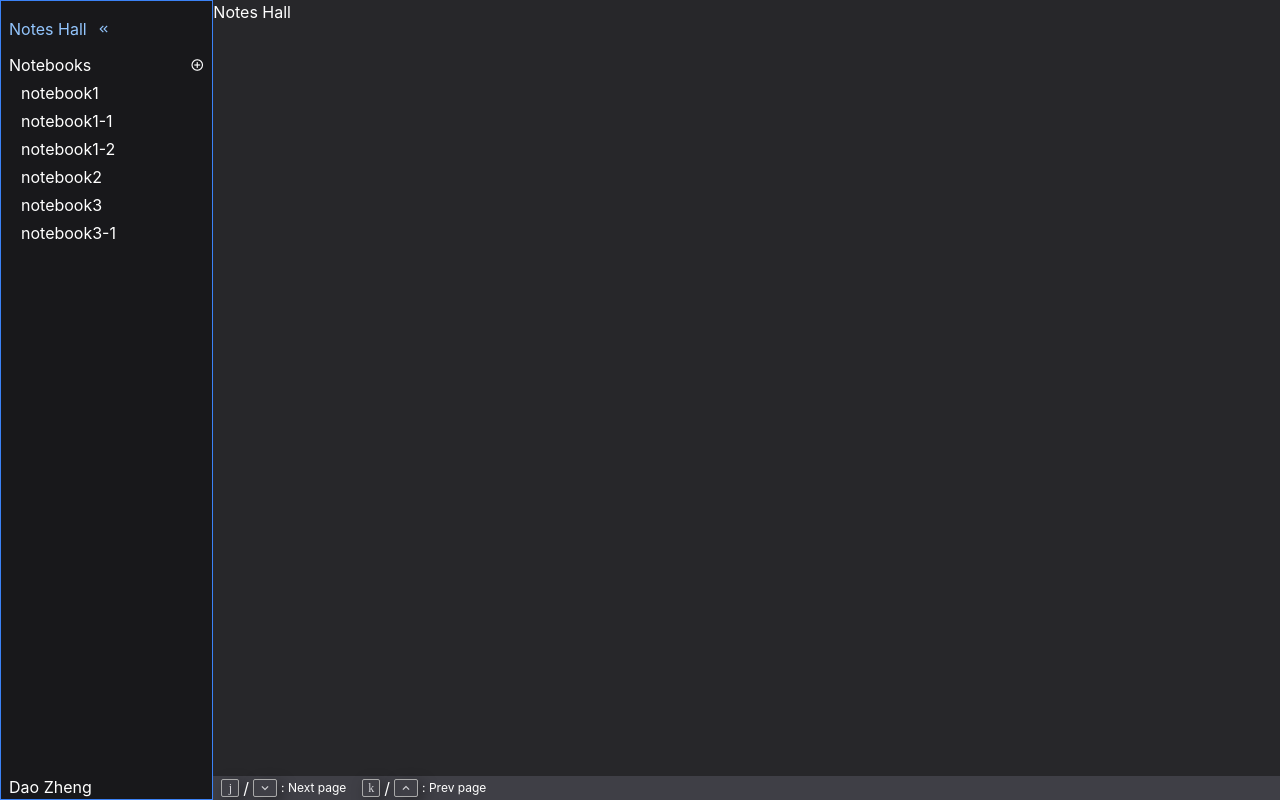
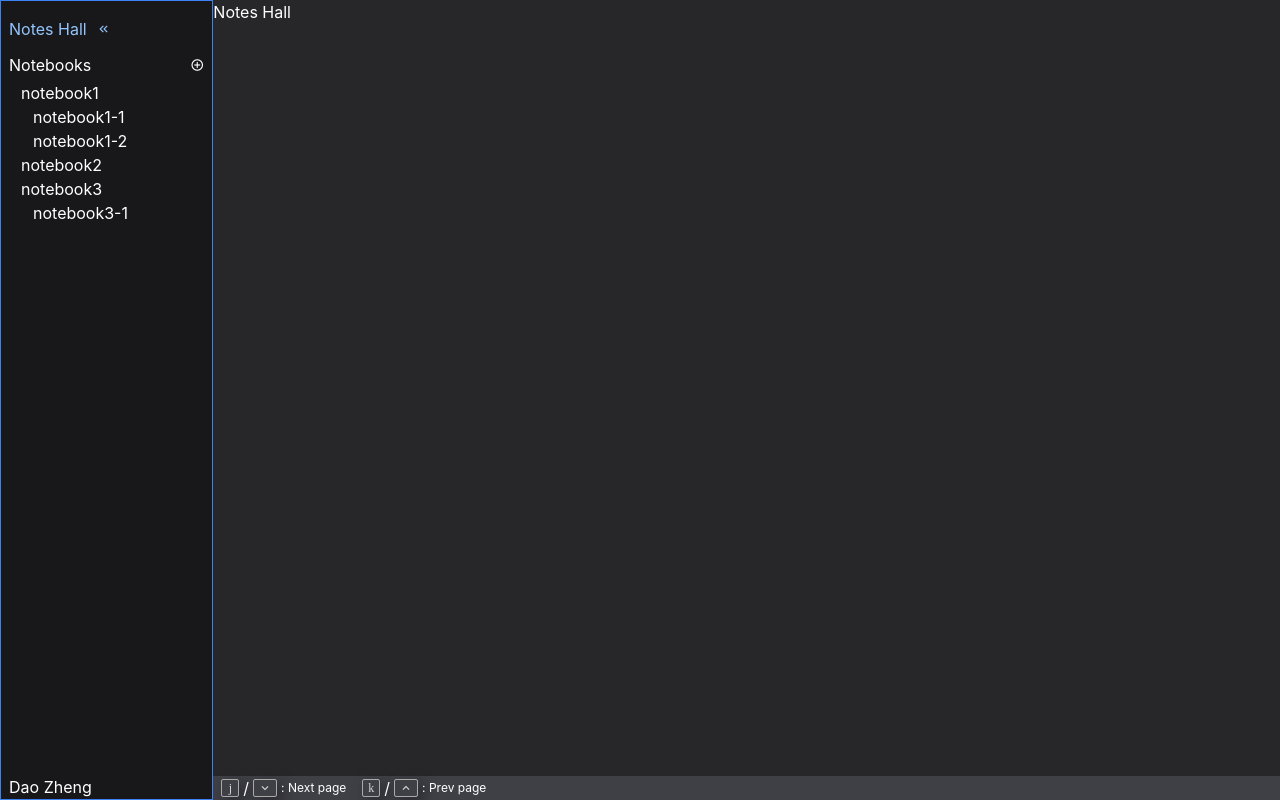
Before and after one commit to daoyzheng/notecraft, a React (Vite) app: page / in a window 1280 px wide. Built offline with nearby package versions, Linux system fonts and the light colour scheme.

Commit message:
Fix notebook children styling

```diff
--- a/src/components/globalMenu/GlobalMenu.tsx
+++ b/src/components/globalMenu/GlobalMenu.tsx
@@ -7,7 +7,6 @@ import routes from "../../routes"
 import GlobalNavigationStore from "../../store/GlobalNavigationStore"
 import NotebookStore from "../../store/NotebookStore"
 import { notebooksMock } from "../../utils/mock"
-import NotebookItem from "../notebookItem/NotebookItem"
 import NotebookList from "../notebookList/NotebookList"
 import GlobalMenuItem from "./GlobalMenuItem"
 import { NotebookListContainer } from "./GlobalMenuItem.styled"
@@ -71,7 +70,7 @@ const GlobalMenu = observer(() => {
           </GlobalMenuItem>
           <i className={`${currentFocus === menuOptions.notebookLanding ? 'text-blue-300' : ''} material-icons-outlined text-sm cursor-pointer`}>add_circle_outline</i>
         </div>
-        <NotebookListContainer className="space-y-1 ml-3" ref={notebookListRef}>
+        <NotebookListContainer ref={notebookListRef}>
           <NotebookList
             onSelectNotebook={handleSelectNotebook}
             notebookList={notebookList}
--- a/src/components/notebookList/NotebookList.tsx
+++ b/src/components/notebookList/NotebookList.tsx
@@ -17,10 +17,10 @@ const NotebookList = observer(({ notebookList, currentFocus, onSelectNotebook }:
   }
 
   return (
-    <>
+    <ul className="ml-3">
       {notebookList.map(notebook => {
         return (
-          <>
+          <li>
             <NotebookItem
               isActive={currentFocus == menuOptions.notebook && !!currentNotebookId && currentNotebookId === notebook.id}
               notebook={notebook}
@@ -35,10 +35,10 @@ const NotebookList = observer(({ notebookList, currentFocus, onSelectNotebook }:
                 currentFocus={currentFocus}
               />
             }
-          </>
+          </li>
         )
       })}
-    </>
+    </ul>
   )
 })
 
--- a/src/layouts/HomeLayout.tsx
+++ b/src/layouts/HomeLayout.tsx
@@ -14,7 +14,7 @@ const HomeLayout: React.FC = observer(() => {
   return (
     <div className="grid grid-cols-12 h-screen w-screen">
       <header
-        className={`${isInGlobalMenu ? 'border-blue-500' : 'border-transparent'} bg-zinc-900 col-span-2 text-white pt-4 px-2  border`}
+        className={`${isInGlobalMenu ? 'border-blue-500' : 'border-transparent'} bg-zinc-900 col-span-2 text-white pt-4 px-2 border`}
         onMouseEnter={handleEnterMenu} >
         <GlobalMenu />
       </header>
--- a/src/utils/mock.ts
+++ b/src/utils/mock.ts
@@ -50,7 +50,7 @@ export const notesMock = [
   },
   {
     id: 6,
-    title: 'notecraft is awesome',
+    title: 'welcome to children',
     createdAt: '2020-06-14',
     updatedAt: '2022-08-14',
     body: 'NOTECRAFT IS AWESOME',
@@ -60,7 +60,7 @@ export const notesMock = [
   },
   {
     id: 7,
-    title: 'notecraft is awesome',
+    title: 'woo hoo',
     createdAt: '2020-06-14',
     updatedAt: '2022-08-14',
     body: 'NOTECRAFT IS AWESOME',
```
